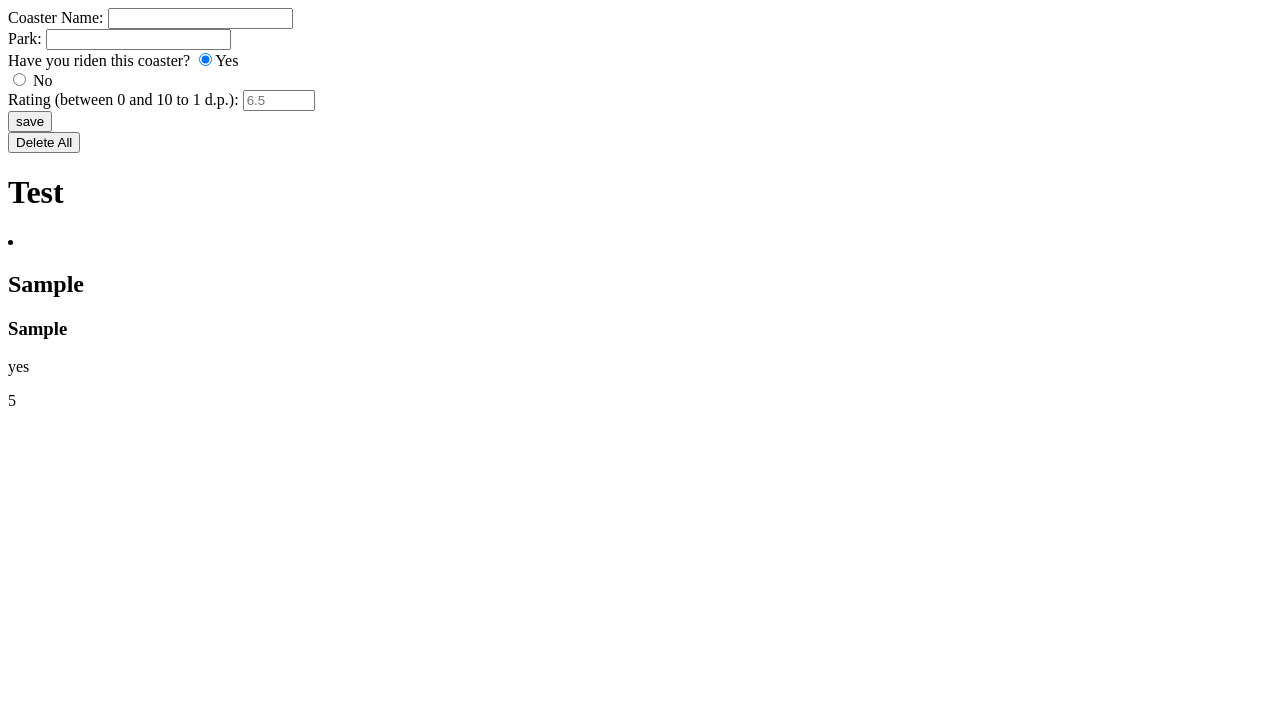
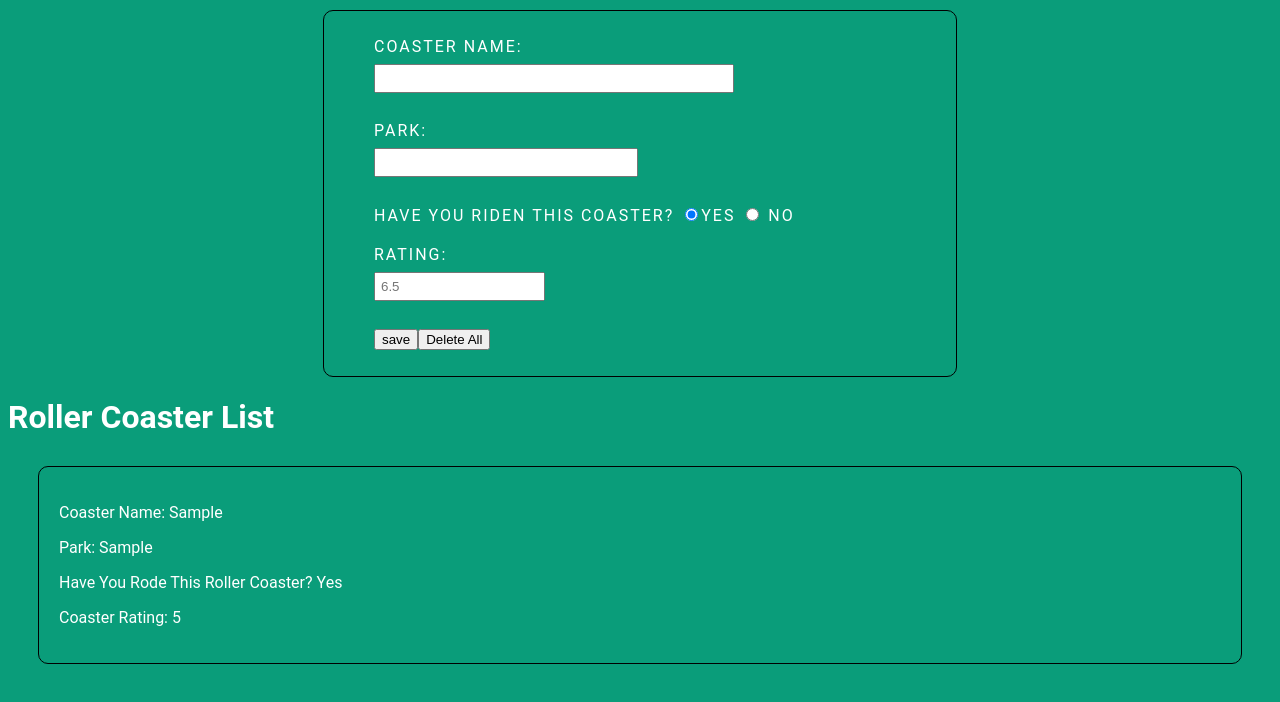
Before and after one commit to fraser182/Manipulating-the-DOM, a plain HTML site: page index.html in a window 1280 px wide. Both pictures are taken after typing "Sample", "Sample", "5" into the empty fields and a click on the input "save". Drawn offline with Linux system fonts and the light colour scheme.

Commit message:
MVP and extension complete

```diff
--- a/css/main.css
+++ b/css/main.css
@@ -1,67 +1,58 @@
-.button {
-  font-size: 12px;
-  text-decoration: none;
-  border-radius: 4px;
-  padding: 1px 6px 1px 6px;
-  border: 1px solid #CCCCCC;
-  background-color: white;
+body {
+  font-family: Roboto;
+  background: rgb(10, 157, 122);
+  color: #fff;
+  /* border: 2px solid rgb(229, 189, 55); */
+}
+
+h1{
+font-family: ;
 
 }
 
-.align_button_and_link {
-/* border-color: black; */
-/* background-color: green; */
+input[type=text] {
+  width: 100%;
+  padding: 5px 5px;
+  margin: 8px 0;
 
 }
 
-/* I created a wrapper to align the button and the link in the div class*/
-#wrapper {
+input[type=number] {
   width: 100%;
-  height: auto;
-  /* border: 1px solid black; */
-  display: flex;
-  align-items: center;
-  justify-content: center;
+  padding: 5px 5px;
+  margin: 8px 0;
+}
+
+
+.container {
+  width: 50%;
+  max-width: 1000px;
+  margin: 10px auto;
+  border: 1px solid black;
+  border-radius: 10px;
 }
 
 
 
-.stock_buttons{
+li {
+  display: flex;
+  flex-wrap: wrap;
+  align-items: center;
+  padding: 10px;
+  letter-spacing: 2px;
+  text-transform: uppercase;
+}
 
-display: flex;
-justify-content: center;
+#coaster-list{
+  width: auto;
+  margin: 10px auto;
+  text-transform: capitalize;
+}
+
+.coaster-list-item {
+  margin: 30px 30px;
+  border: 1px solid black;
+  border-radius: 10px;
+  padding: 20px 20px;
 
 }
-
-/* removes random blue box on click, for chrome (I think)*/
-.btn_stock:focus {
-  outline:0;
-}
-
-.btn_stock{
-  font-size: 20px;
-  background-color: white;
-  color: black;
-  border: 2px solid rgb(229, 189, 55);
-  border-radius: 10px;
-  padding: 5px;
-  margin-right: 10px;
-}
-
-.btn_stock:active {
-  background-color: rgb(229, 189, 55);
-}
-
-.btn_stock:hover {
-  color: black;
-  background-color: rgb(229, 189, 55);
-}
-
-.btn_submit {
-  margin: 5px;
-}
-
-.btn_submit:hover {
-  background-color: rgb(229, 189, 55);
-  border: 1px solid rgb(229, 189, 55);
-}
--- a/index.html
+++ b/index.html
@@ -9,41 +9,49 @@
   <script src="js/app.js"></script>
 </head>
 <body>
-
+  <div class="container">
     <form id="new-item-form">
-    <div id="form-wrapper">
-
+      <ul class="flex-outer">
+        <li>
           <div class="form-item">
             <label for="coastername" class="primary">Coaster Name: </label>
             <input type="text" id="coastername" required/>
           </div>
-
+        </li>
+        <li>
           <div class="form-item">
             <label for="park" class="primary">Park: </label>
             <input type="text" id="park" required/>
           </div>
-
+        </li>
+        <li>
           <div class="form-item">
             <label for="rode" class="primary">Have you riden this coaster?</label>
-        <input type="radio" name="rode" value="yes" checked>Yes<br>
+            <input type="radio" name="rode" value="yes" checked>Yes
             <input type="radio" name="rode" value="no"> No<br>
+          </div>
+        </li>
+        <li>
+          <div class="form-item"> Rating: <input type="number" name="rating" step= "0.1" min="0" max="10" placeholder="6.5">
+          </div>
+        </li>
+        <li>
+
+          <input type="submit" value="save"/>
+          <button id="delete-all-button">Delete All</button>
+        </li>
+      </ul>
+    </form>
   </div>
 
 
-      <div class="form-item"> Rating (between 0 and 10 to 1 d.p.): <input type="number" name="rating" step= "0.1" min="0" max="10" placeholder="6.5">
+  <h1>Roller Coaster List</h1>
+
+  <div id="coaster-list">
+
+
   </div>
 
 
-    </div>
-    <input type="submit" value="save"/>
-  </form>
-
-  <button id="delete-all-button">Delete All</button>
-
-  <h1>Test</h1>
-  <div id="coaster-list">
-
-  </div>
-
 </body>
 </html>
--- a/js/app.js
+++ b/js/app.js
@@ -17,23 +17,23 @@ const handleNewFormSubmit = function (event) {
 }
 
 const createrollerCoasterItem = function (form) {
-  const rollerCoasterItem = document.createElement('li');
+  const rollerCoasterItem = document.createElement('div');
   rollerCoasterItem.classList.add('coaster-list-item');
 
-  const coastername = document.createElement('h2');
-  coastername.textContent = form.coastername.value;
+  const coastername = document.createElement('p');
+  coastername.textContent = "Coaster Name: " + form.coastername.value;
   rollerCoasterItem.appendChild(coastername);
 
-  const park = document.createElement('h3');
-  park.textContent = form.park.value;
+  const park = document.createElement('p');
+  park.textContent = "Park: " + form.park.value;
   rollerCoasterItem.appendChild(park);
 
   const rode = document.createElement('p');
-  rode.textContent = form.rode.value;
+  rode.textContent = "Have you rode this roller coaster? " + form.rode.value;
   rollerCoasterItem.appendChild(rode);
 
   const rating = document.createElement('p');
-  rating.textContent = form.rating.value;
+  rating.textContent = "Coaster Rating: " + form.rating.value;
   rollerCoasterItem.appendChild(rating);
 
   return rollerCoasterItem;
```
Lines whose indentation alone changed are shown as unchanged.
